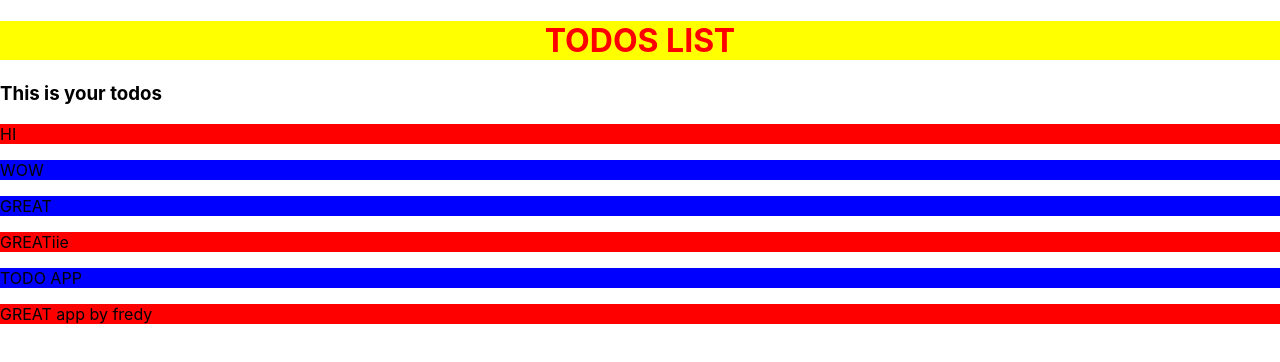
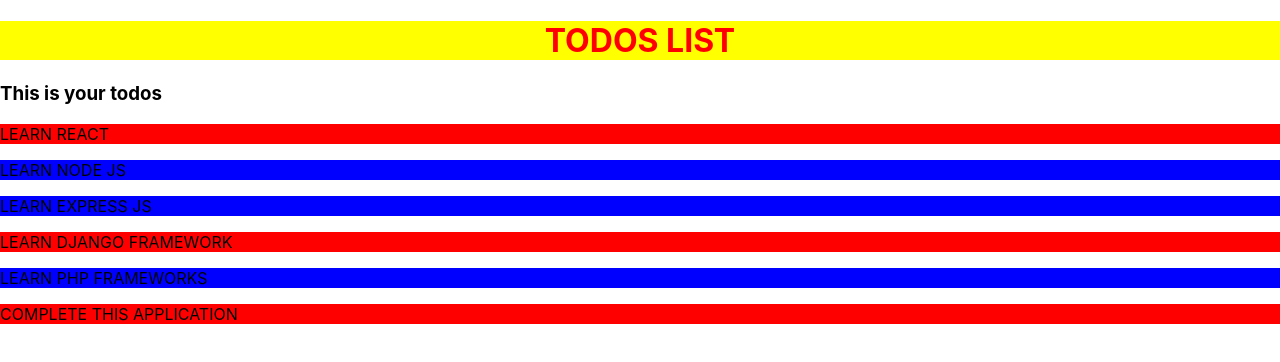
Before and after one commit to fredysomy/Todo-App, a React (Create React App) app: page / in a window 1280 px wide. Shown: the top 362 px of the page. Built offline with nearby package versions, Linux system fonts and the light colour scheme.

Commit message:
Update App.js

```diff
--- a/src/App.js
+++ b/src/App.js
@@ -10,29 +10,29 @@ class App extends Component{
         {
         id:1,
         stat:true,
-        todo:"HI"
+        todo:"LEARN REACT"
     },
     {
         id:2,
         stat:false,
-        todo:"WOW"
+        todo:"LEARN NODE JS"
     },
     {
         id:3,
         stat:false,
-        todo:"GREAT"
+        todo:"LEARN EXPRESS JS"
     },{
         id:4,
         stat:true,
-        todo:"GREATiie"
+        todo:"LEARN DJANGO FRAMEWORK"
     },{
         id:5,
         stat:false,
-        todo:"TODO APP"
+        todo:"LEARN PHP FRAMEWORKS"
     },{
         id:6,
         stat:true,
-        todo:"GREAT app by fredy"
+        todo:"COMPLETE THIS APPLICATION"
     }
 ]
 }
```
